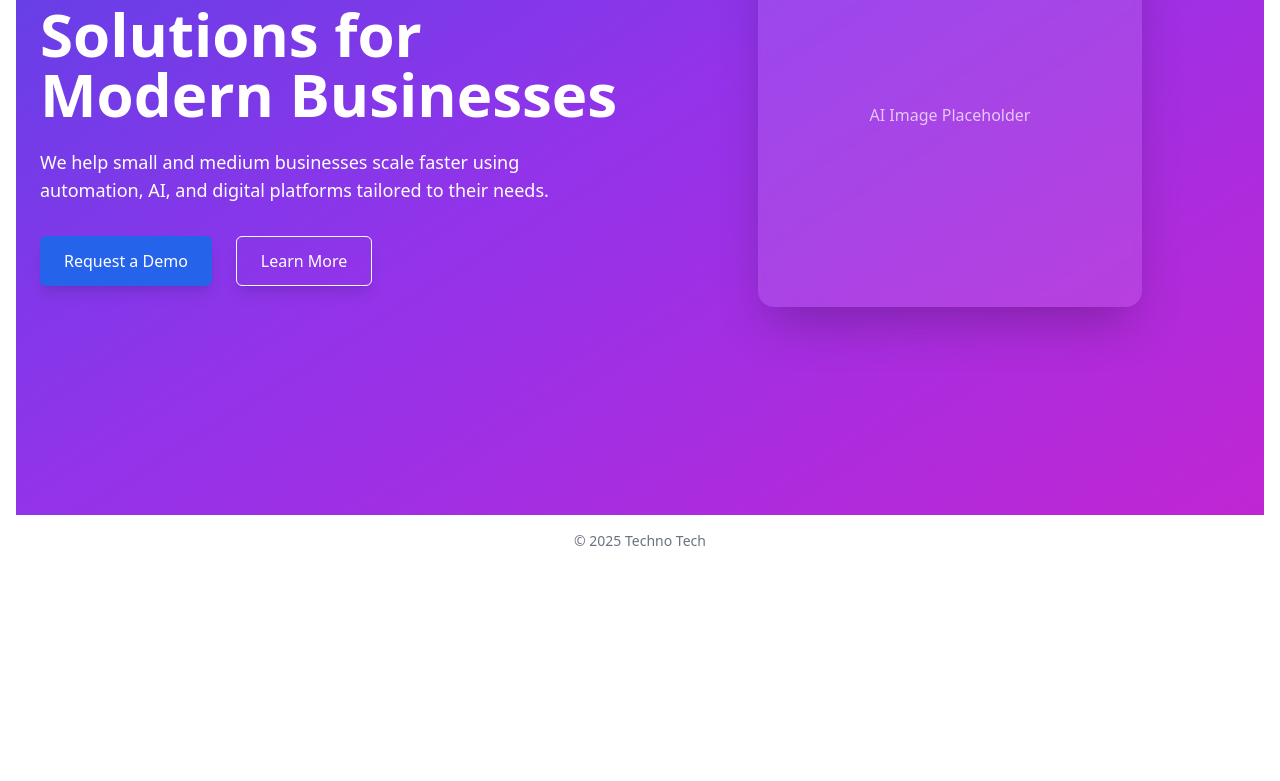
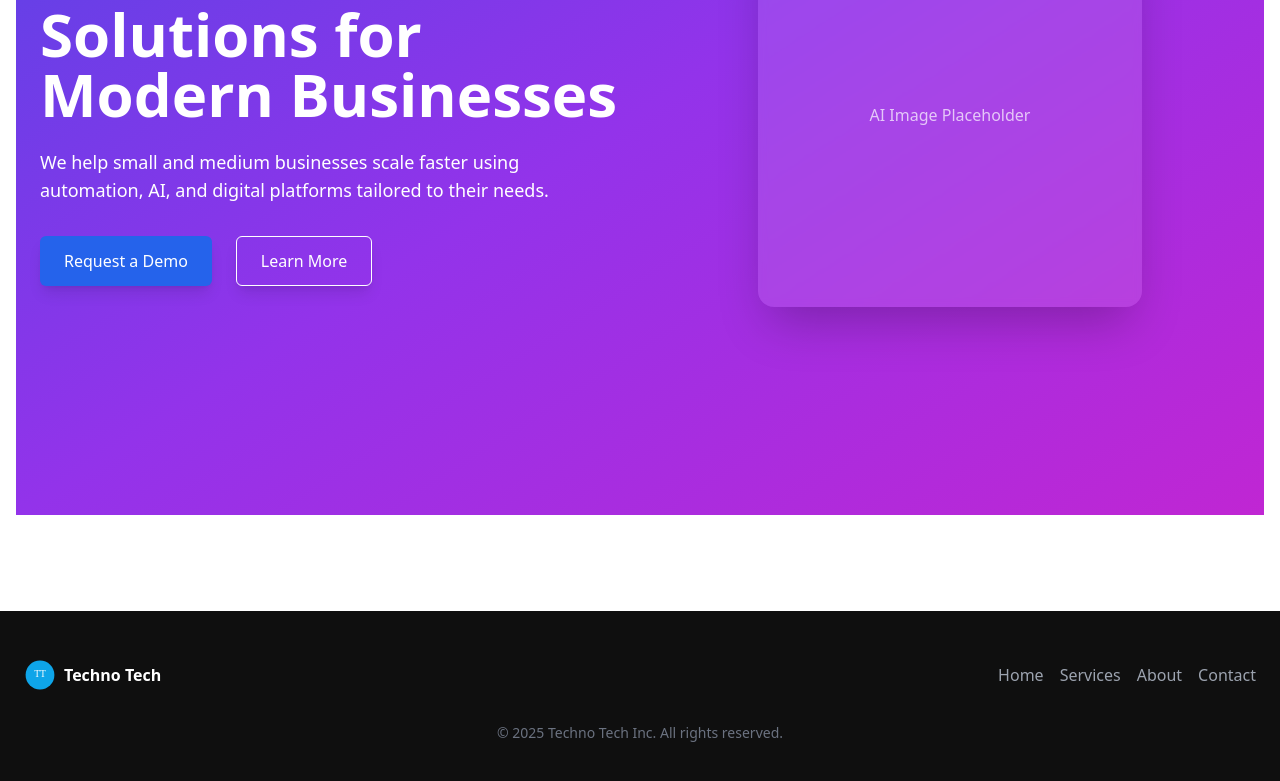
Before and after one commit to MrAyham/techno-tech-landing, a React (Vite) app: page / in a window 1280 px wide. Shown: the part 365-1146 px from the top of the page. Before the commit the page ends 932 px from the top, so only its background shows below. Built offline with nearby package versions, Linux system fonts and the light colour scheme.

Commit message:
style: ensure footer uses sans font

```diff
--- a/src/App.tsx
+++ b/src/App.tsx
@@ -1,5 +1,5 @@
 import Header from './components/layout/Header';
-import Footer from './components/layout/Footer';
+import Footer from './components/layout/footer';
 import Hero from './components/sections/Hero';
 
 function App() {
--- a/src/components/layout/Footer.tsx
+++ /dev/null
@@ -1,9 +0,0 @@
-import { FC } from 'react';
-
-const Footer: FC = () => (
-  <footer className="py-4 text-center text-sm text-gray-500">
-    © {new Date().getFullYear()} Techno Tech
-  </footer>
-);
-
-export default Footer;
--- /dev/null
+++ b/src/components/layout/footer.tsx
@@ -0,0 +1,36 @@
+import { FC } from 'react';
+import logo from '../../assets/logo.svg';
+
+const links = [
+  { label: 'Home', href: '#' },
+  { label: 'Services', href: '#' },
+  { label: 'About', href: '#' },
+  { label: 'Contact', href: '#' },
+];
+
+const Footer: FC = () => (
+  <footer className="mt-24 bg-[#0f0f0f] text-gray-400 font-sans">
+    <div className="mx-auto max-w-7xl px-6 py-12">
+      <div className="flex flex-col items-center justify-between gap-8 md:flex-row">
+        <div className="flex items-center gap-2">
+          <img src={logo} alt="Techno Tech logo" className="h-8" />
+          <span className="font-semibold text-white">Techno Tech</span>
+        </div>
+        <ul className="flex flex-col items-center gap-4 md:flex-row">
+          {links.map((link) => (
+            <li key={link.label}>
+              <a href={link.href} className="transition-colors hover:text-white">
+                {link.label}
+              </a>
+            </li>
+          ))}
+        </ul>
+      </div>
+      <p className="mt-8 text-center text-sm text-gray-500">
+        © 2025 Techno Tech Inc. All rights reserved.
+      </p>
+    </div>
+  </footer>
+);
+
+export default Footer;
```
